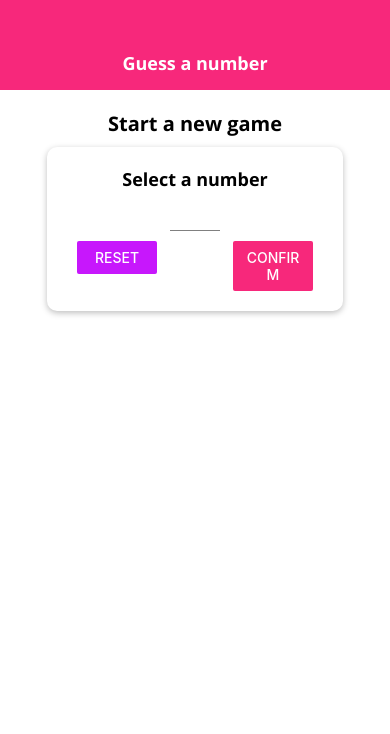
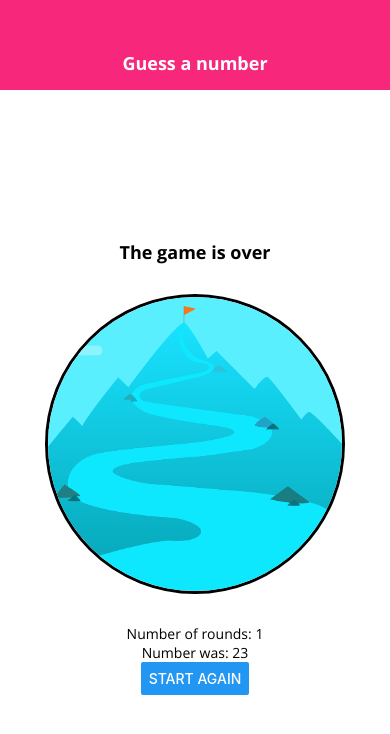
Before and after one commit to edayan/guess-a-number, a React Native app: screen / in a window 390 px wide. Shown: the top 734 px of the page. Built offline with nearby package versions, Linux system fonts and the light colour scheme.

Commit message:
adding image to game over screen

```diff
--- a/App.js
+++ b/App.js
@@ -41,6 +41,11 @@
     }
 
     let content = <StartGameScreen onStartGame={startNameHandler}/>
+    //TODO: remove
+    content=<GameOverScreen
+    numberOfRounds={1}  userNumber={23}
+    onNewGame={newGameHandler}/>;
+
     if (userNumber && guessRounds <= 0) {
         content = <GameScreen
             userChoice={userNumber}
--- a/screens/GameOverScreen.js
+++ b/screens/GameOverScreen.js
@@ -1,24 +1,43 @@
 import React from 'react';
-import {StyleSheet, View,  Text, Button} from 'react-native'
+import { StyleSheet, View, Text, Button, Image } from 'react-native'
+import globalStyles from '../constants/default-styles'
 
 const GameOverScreen = props => {
 
     return (
         <View style={styles.screen}>
-            <Text>The game is over</Text>
-            <Text>Number of rounds: {props.numberOfRounds}</Text>
-            <Text>Number was: {props.userNumber}</Text>
-            <Button title="START AGAIN" onPress={props.onNewGame}/>
+            <Text style={globalStyles.title}>The game is over</Text>
+            <View style={styles.imageContainer}>
+                <Image source={require('../assets/success.png')} style={styles.image} resizeMode="cover" />
+            </View>
+
+            <Text style={globalStyles.bodyText}>Number of rounds: {props.numberOfRounds}</Text>
+            <Text style={globalStyles.bodyText}>Number was: {props.userNumber}</Text>
+            <Button title="START AGAIN" onPress={props.onNewGame} />
         </View>
     )
 }
 
 const styles = StyleSheet.create({
-    screen : {
+    screen: {
         flex: 1,
         justifyContent: 'center',
         alignItems: 'center'
+    },
+    imageContainer: {
+        width: 300,
+        height: 300,
+        borderRadius: 150,
+        borderWidth: 3,
+        borderColor: 'black',
+        overflow: 'hidden',
+        marginVertical: 30
+    },
+    image: {
+        width: '100%',
+        height: '100%',
     }
+
 })
 
 export default GameOverScreen;
```
Also changed, not shown: assets/success.png (added).
